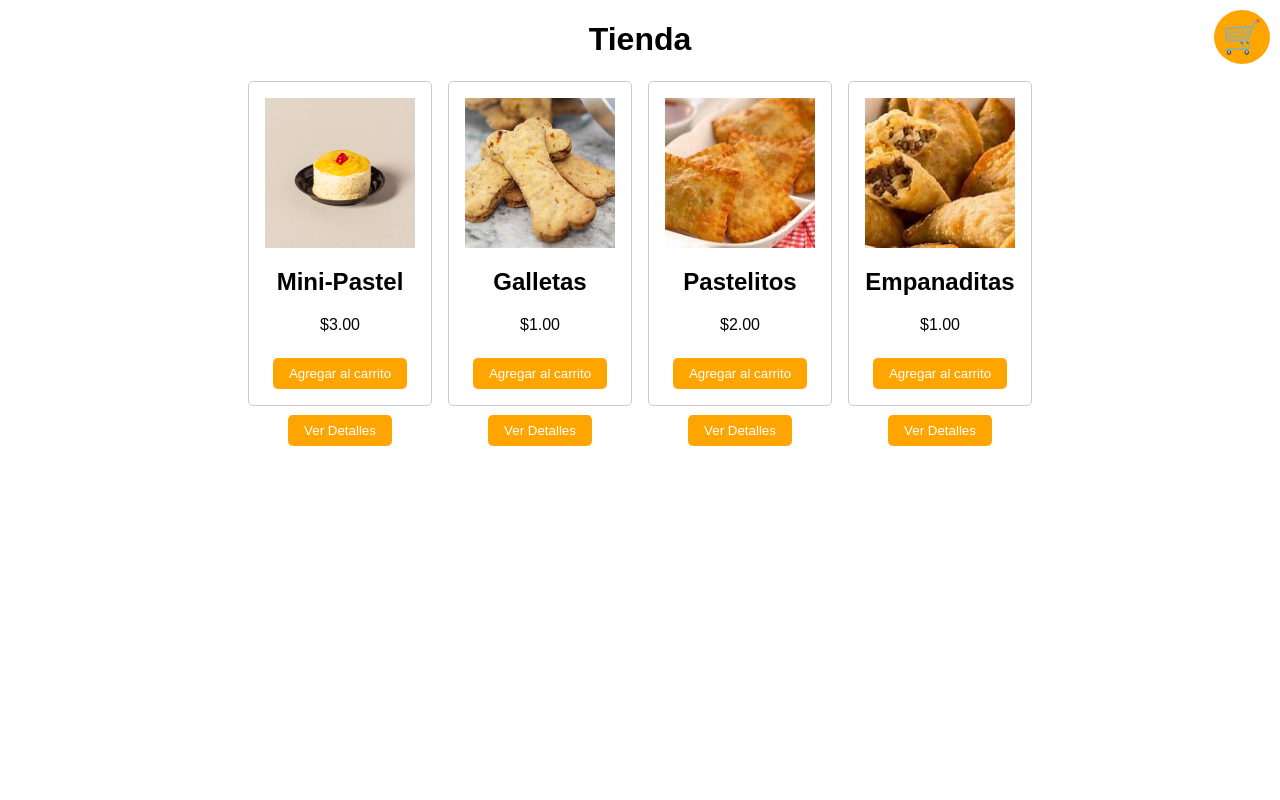
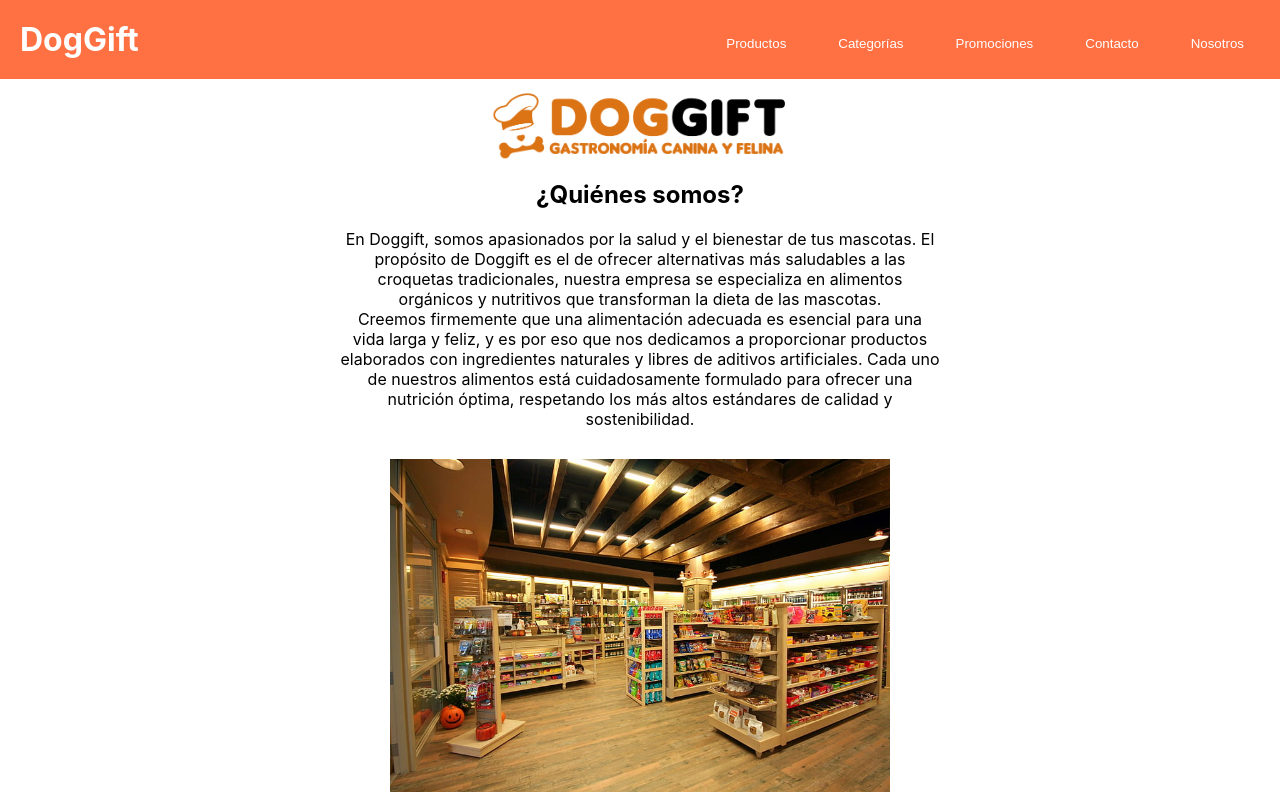
Before and after one commit to josdank/proyecto-final-AJCJ, a React (Create React App) app: page / in a window 1280 px wide. Shown: the top 800 px of the page. Built offline with nearby package versions, Linux system fonts and the light colour scheme.

Commit message:
Página final

```diff
--- a/src/App.css
+++ b/src/App.css
@@ -84,8 +84,8 @@
 
 /* Estilos básicos para el ícono del carrito y el carrito desplegado */
 .icono-carrito {
-  position: fixed;
-  top: 10px;
+  position: Fixed;
+  top: 90px;
   right: 10px;
   font-size: 2rem;
   cursor: pointer;
@@ -101,7 +101,7 @@
 .contador {
   position: absolute;
   top: -10px;
-  right: -10px;
+  left: -10px;
   background-color: darkorange;
   color: white;
   border-radius: 50%;
@@ -111,8 +111,8 @@
 
 .carrito {
   position: fixed;
-  top: 50px;
-  right: 10px;
+  top: 90px;
+  left: 10px;
   width: 300px;
   background-color: white;
   border: 1px solid #ccc;
--- a/src/App.js
+++ b/src/App.js
@@ -1,29 +1,56 @@
 import React, { useState } from 'react';
 import Tienda from './pages/Tienda/Tienda';
 import ProductDetail from './pages/Detalles/detalle_productos';
+import Nosotros from "./pages/Nostros/nosotros";
+import Header from './components/Navbar/Header'; // Asegúrate de que el Header esté correctamente importado
 import './App.css';
+import Footer from "./components/Footer/Footer";
 
-function App() {
+const App = () => {
+    const [view, setView] = useState('nosotros');
     const [selectedProduct, setSelectedProduct] = useState(null);
 
     const handleProductSelect = (product) => {
         setSelectedProduct(product);
+        setView('productDetail');
     };
 
     const handleBackToStore = () => {
         setSelectedProduct(null);
+        setView('tienda');
     };
 
-    return (
-        <div className="App">
-            {selectedProduct ? (
+    const handleShowProductList = () => {
+        setView('tienda');
+    };
+
+    const handleShowNosotros = () => {
+        setView('nosotros');
+    };
+
+    let content;
+
+    switch (view) {
+        case 'productDetail':
+            content = (
                 <div>
                     <button onClick={handleBackToStore}>Volver a la tienda</button>
                     <ProductDetail product={selectedProduct} />
                 </div>
-            ) : (
-                <Tienda onProductSelect={handleProductSelect} />
-            )}
+            );
+            break;
+        case 'tienda':
+            content = <Tienda onProductSelect={handleProductSelect} />;
+            break;
+        default:
+            content = <Nosotros />;
+    }
+
+    return (
+        <div className="App">
+            <Header onShowProductList={handleShowProductList} onShowNosotros={handleShowNosotros} />
+            {content}
+            <Footer/>
         </div>
     );
 }
--- a/src/components/Navbar/Header.js
+++ b/src/components/Navbar/Header.js
@@ -1,20 +1,17 @@
 import React from 'react';
 import './Header.css';
-import Tienda from '../../pages/Tienda/ProductShowcase'
-import Nosotros from '../../pages/Nostros/nosotros'
 
-const Header = () => {
+const Header = ({ onShowProductList, onShowNosotros }) => {
     return (
         <header className="header">
-      <h1>DogGift</h1>
+            <h1 onClick={onShowNosotros} style={{ cursor: 'pointer' }}>DogGift</h1>
             <nav>
                 <ul>
-          <button>Productos</button>
+                    <button onClick={onShowProductList}>Productos</button>
                     <button>Categorías</button>
                     <button>Promociones</button>
                     <button>Contacto</button>
-          <button>Nosotros</button>
-          <button><i class="fa-solid fa-bag-shopping"></i></button>
+                    <button onClick={onShowNosotros}>Nosotros</button>
                 </ul>
             </nav>
         </header>
--- a/src/pages/Nostros/nosotros.js
+++ b/src/pages/Nostros/nosotros.js
@@ -13,7 +13,6 @@
 export const nosotros = () => {
   return (
     <div>
-      <Header></Header>
       <div className='nosotros'>
         <div className='quienesSomos'>
           <img src={logo} alt="Logo" className='doggiftLogo'></img>
@@ -53,7 +52,6 @@
             </div>
         </div>
       </div>
-      <Footer></Footer>
     </div>
   );
 };
```
Lines whose indentation alone changed are shown as unchanged.
